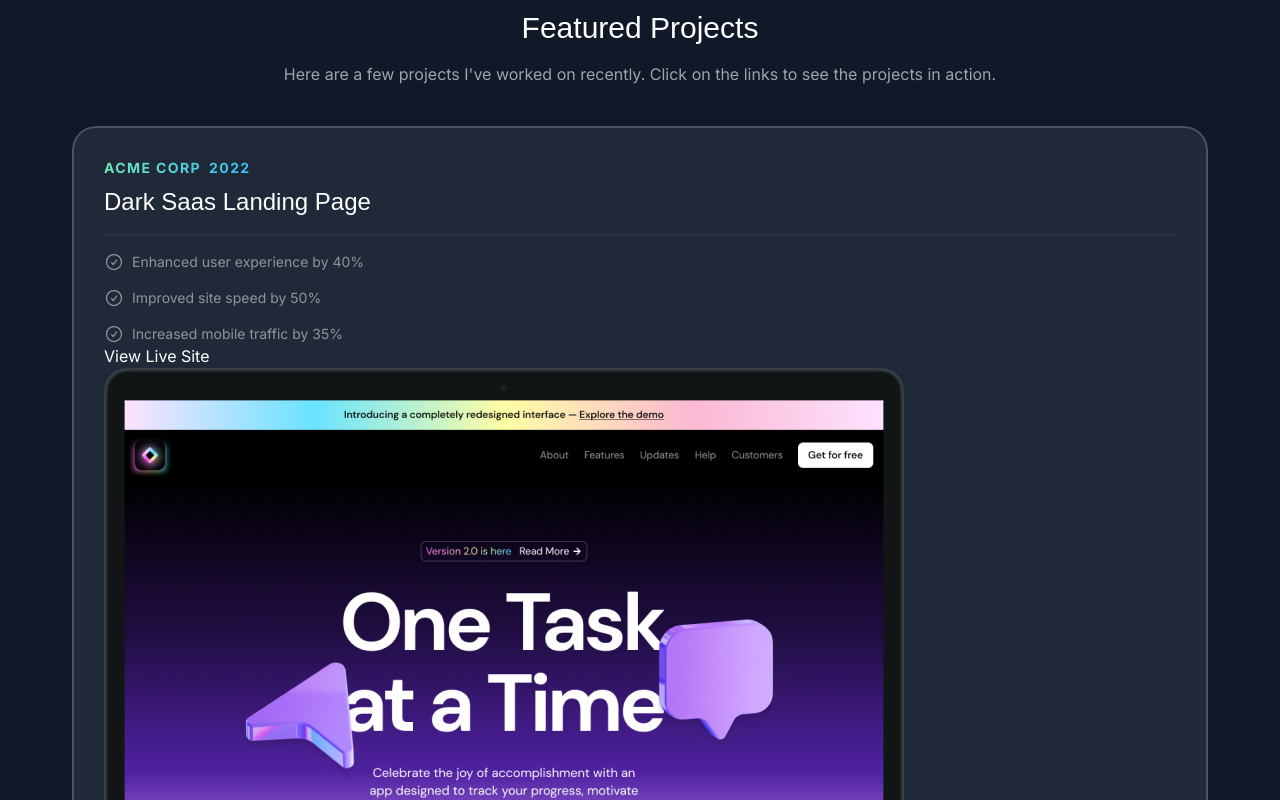
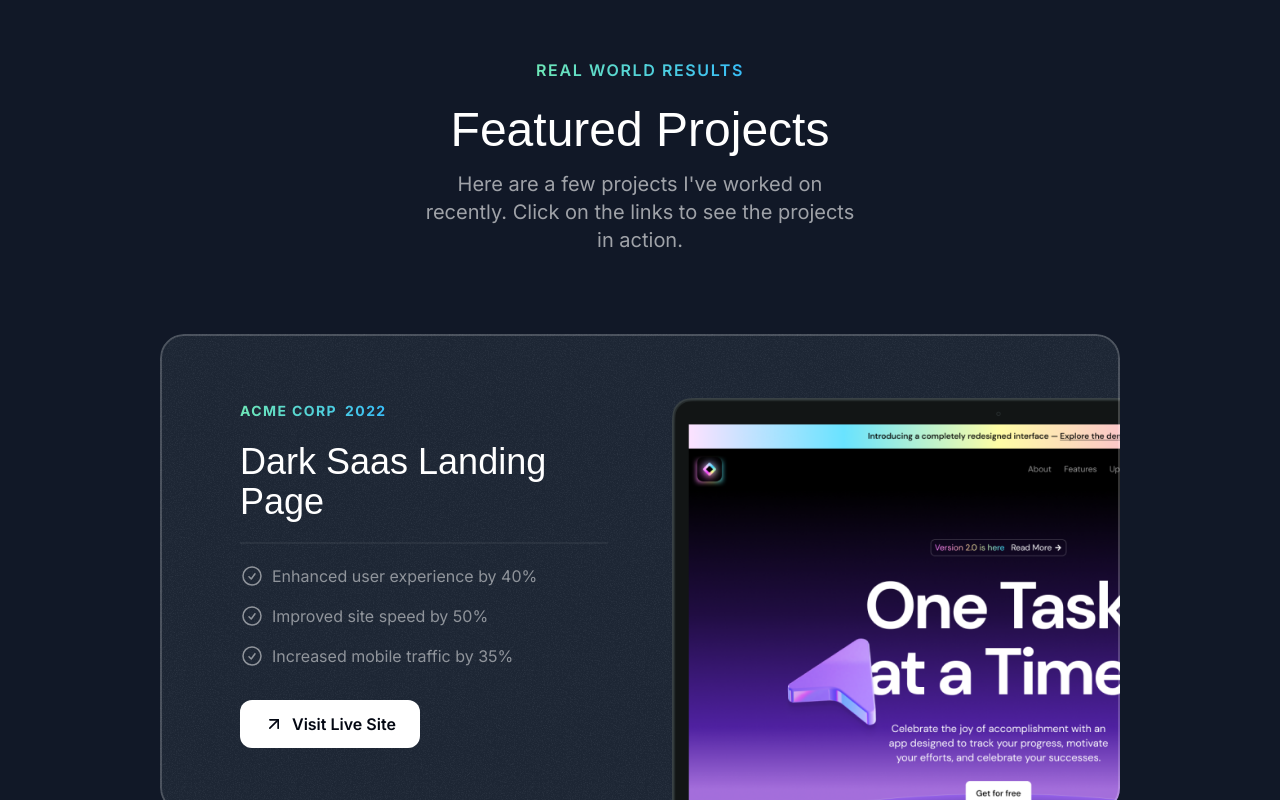
Before and after one commit to tanvir-rifat007/portfolio-v2, a Next.js app: page / in a window 1280 px wide. Shown: the part 960-1760 px from the top of the page. Built offline with nearby package versions, Linux system fonts and the light colour scheme; a web font is replaced by a local one.

Commit message:
Chore: adding project and tape section

```diff
--- a/src/app/globals.css
+++ b/src/app/globals.css
@@ -10,14 +10,17 @@
 }
 
 .dark {
-  --color-primary: #ff5722;
+  --color-primary: #f5fad1;
   --color-background: #1a1a1a;
-  --color-text: #dea;
+  --color-text: #ddeeaa;
 }
 
 /* Ensure Tailwind applies the theme variables */
 .bg-background {
   background-color: var(--color-background);
+}
+.bg-primary {
+  background-color: var(--color-text);
 }
 
 .text-text {
@@ -25,7 +28,7 @@
 }
 
 body * {
-  @apply transition-all duration-200;
+  @apply transition-all duration-100;
 }
 
 @layer base {
@@ -36,3 +39,9 @@
     @apply absolute inset-0 border-2 top-1/2 left-1/2 -translate-x-1/2 -translate-y-1/2 rounded-full border-emerald-300/5 shadow-[0_0_80px_inset] shadow-emerald-300/5;
   }
 }
+
+@layer utilities {
+  .container {
+    @apply lg:max-w-5xl;
+  }
+}
--- a/src/app/page.tsx
+++ b/src/app/page.tsx
@@ -2,6 +2,7 @@
 import { Header } from "@/sections/Header";
 import { HeroSection } from "@/sections/Hero";
 import { ProjectsSection } from "@/sections/Projects";
+import { TapeSection } from "@/sections/Tape";
 
 export default function Home() {
   return (
@@ -9,6 +10,7 @@
       <Header />
       <HeroSection />
       <ProjectsSection />
+      <TapeSection />
     </>
   );
 }
--- a/src/sections/Hero.tsx
+++ b/src/sections/Hero.tsx
@@ -1,4 +1,4 @@
-import memojiImage from "@/assets/images/memoji-computer.png";
+import rifat from "@/assets/images/rifat.jpg";
 import Image from "next/image";
 import ArrowDown from "@/assets/icons/arrow-down.svg";
 import grainImage from "@/assets/images/grain.jpg";
@@ -6,7 +6,6 @@
 import SparkeIcon from "@/assets/icons/sparkle.svg";
 
 import HeroOrbit from "@/components/HeroOrbit";
-import ThemeSwitcher from "@/components/ThemeSwitcher";
 
 export const HeroSection = () => {
   return (
@@ -27,42 +26,42 @@
           <div className="size-[1220px] hero-ring"></div>
 
           <HeroOrbit size={800} rotation={-72}>
-            <StarIcon className="size-28 text-emerald-300" />
+            <StarIcon className="size-28 text-emerald-300 dark:text-[#dea]" />
           </HeroOrbit>
           <HeroOrbit size={550} rotation={20}>
-            <StarIcon className="size-12 text-emerald-300" />
+            <StarIcon className="size-12 text-emerald-300 dark:text-[#dea]" />
           </HeroOrbit>
 
           <HeroOrbit size={590} rotation={98}>
-            <StarIcon className="size-8 text-emerald-300" />
+            <StarIcon className="size-8 text-emerald-300 dark:text-[#dea]" />
           </HeroOrbit>
 
           <HeroOrbit size={430} rotation={-14}>
-            <SparkeIcon className="size-8 text-emerald-300/20" />
+            <SparkeIcon className="size-8 text-emerald-300/20 dark:text-[#dea]" />
           </HeroOrbit>
 
           <HeroOrbit size={440} rotation={79}>
-            <SparkeIcon className="size-5 text-emerald-300/20" />
+            <SparkeIcon className="size-5 text-emerald-300/20 dark:text-[#dea]" />
           </HeroOrbit>
 
           <HeroOrbit size={530} rotation={178}>
-            <SparkeIcon className="size-5 text-emerald-300/20" />
+            <SparkeIcon className="size-5 text-emerald-300/20 dark:text-[#dea]" />
           </HeroOrbit>
 
           <HeroOrbit size={710} rotation={144}>
-            <SparkeIcon className="size-14 text-emerald-300/20" />
+            <SparkeIcon className="size-14 text-emerald-300/20 dark:text-[#dea]" />
           </HeroOrbit>
 
           <HeroOrbit size={720} rotation={85}>
-            <div className="size-3 rounded-full bg-emerald-300/20"></div>
+            <div className="size-3 rounded-full bg-emerald-300/20 dark:text-[#dea]"></div>
           </HeroOrbit>
 
           <HeroOrbit size={520} rotation={-41}>
-            <div className="size-2 rounded-full bg-emerald-300/20"></div>
+            <div className="size-2 rounded-full bg-emerald-300/20 dark:text-[#dea]"></div>
           </HeroOrbit>
 
           <HeroOrbit size={650} rotation={-5}>
-            <div className="size-2 rounded-full bg-emerald-300/20"></div>
+            <div className="size-2 rounded-full bg-emerald-300/20 dark:text-[#dea]"></div>
           </HeroOrbit>
         </div>
 
@@ -77,10 +76,10 @@
         <div className="container">
           <div className="flex flex-col items-center">
             <Image
-              src={memojiImage}
+              src={rifat}
               alt="Person peeking from behind laptop"
               tabIndex={0}
-              className="size-[100px]"
+              className="size-[100px] rounded-full border border-gray-800 bg-transparent"
             />
             <div className="bg-gray-950 border border-gray-800 px-4 py-1.5 inline-flex items-center gap-4 rounded-lg">
               <div className="bg-green-500 size-2.5 rounded-full"></div>
@@ -100,11 +99,11 @@
           </div>
 
           <div className="flex flex-col md:flex-row justify-center items-center mt-8 gap-4">
-            <button className="inline-flex items-center gap-2 border border-white/15 px-6 h-12 rounded-xl">
+            <button className="inline-flex items-center gap-2 border border-white/15 px-6 h-12 rounded-xl  z-10">
               <span className="font-semibold">Explore my work</span>
               <ArrowDown className="size-4" />
             </button>
-            <button className="inline-flex items-center gap-2 border border-white bg-white text-gray-900 h-12 px-6 rounded-xl">
+            <button className="inline-flex items-center gap-2 border border-white bg-white text-gray-900 h-12 px-6 rounded-xl z-10">
               <span>👋🏼</span>
               <span className="font-semibold">Let's Connect</span>
             </button>
--- a/src/sections/Projects.tsx
+++ b/src/sections/Projects.tsx
@@ -4,6 +4,8 @@
 import Image from "next/image";
 
 import CheckCircleIcon from "@/assets/icons/check-circle.svg";
+import ArrowUpRightIcon from "@/assets/icons/arrow-up-right.svg";
+import grainImage from "@/assets/images/grain.jpg";
 
 const portfolioProjects = [
   {
@@ -46,7 +48,7 @@
 
 export const ProjectsSection = () => {
   return (
-    <div>
+    <section className="pb-16 lg:py-24">
       <div className="container">
         <div className="flex justify-center">
           <p className="uppercase font-semibold tracking-widest bg-gradient-to-r from-emerald-300 to-sky-400 text-transparent bg-clip-text">
@@ -54,49 +56,72 @@
           </p>
         </div>
 
-        <h2 className="font-serif text-3xl text-center mt-6">
+        <h2 className="font-serif text-3xl text-center mt-6 md:text-5xl">
           Featured Projects
         </h2>
 
-        <p className="text-center text-white/60 mt-4">
+        <p className="text-center text-white/60 mt-4 md:text-lg lg:text-xl max-w-md mx-auto">
           Here are a few projects I've worked on recently. Click on the links to
           see the projects in action.
         </p>
-        <div className="flex flex-col mt-10">
+        <div className="flex flex-col gap-20 mt-10 md:mt-20">
           {portfolioProjects.map((project) => {
             return (
               <div
                 key={project.title}
-                className="bg-gray-800 rounded-3xl relative after:content-[''] after:absolute after:inset-0  z-0 after:z-10 overflow-hidden after:outline after:outline-2 after:-outline-offset-2 after:rounded-3xl after:outline-white/20 p-8"
+                className="bg-gray-800 dark:bg-[#242424] rounded-3xl relative after:content-[''] after:absolute after:inset-0  z-0 after:z-10 overflow-hidden after:outline after:outline-2 after:-outline-offset-2 after:rounded-3xl after:outline-white/20 px-8 pt-8 after:pointer-events-none md:pt-12 md:px-10
+                 lg:pt-16 lg:px-20
+                "
               >
-                <div className="flex">
+                <div
+                  className="inset-0 absolute -z-10 opacity-5"
+                  style={{
+                    backgroundImage: `url(${grainImage.src})`,
+                  }}
+                ></div>
+
+                <div className="lg:grid lg:grid-cols-2 lg:gap-16">
+                  <div className="lg:pb-16">
                     <div className="bg-gradient-to-r from-emerald-300 to-sky-400 inline-flex gap-2 font-bold uppercase tracking-widest text-sm text-transparent bg-clip-text">
                       <span>{project.company}</span>
                       <span>{project.year}</span>
                     </div>
-                </div>
-                <h3 className="font-serif text-2xl mt-2">{project.title}</h3>
-                <hr className="border-t-2 border-white/5 mt-4" />
-                <ul className="flex flex-col gap-4 mt-4">
+                    <h3 className="font-serif text-2xl mt-2 md:text-4xl md:mt-5">
+                      {project.title}
+                    </h3>
+                    <hr className="border-t-2 border-white/5 mt-4 md:mt-5" />
+                    <ul className="flex flex-col gap-4 mt-4 md:mt-5">
                       {project.results.map((result) => (
                         <li
                           key={result.title}
-                      className="flex gap-2 items-center text-sm text-white/50"
+                          className="flex gap-2 items-center text-sm text-white/50 dark:text-[#e0e0e0] md:text-base"
                         >
-                      <CheckCircleIcon className="size-5" />
+                          <CheckCircleIcon className="size-5 md:size-6" />
                           <span>{result.title}</span>
                         </li>
                       ))}
                     </ul>
                     <a href={project.link}>
-                  <button>View Live Site</button>
+                      <button className="cursor-pointer h-12 w-full rounded-xl font-semibold inline-flex items-center justify-center gap-2 bg-white text-gray-950 mt-8 dark:bg-[#333333] dark:text-[#e0e0e0] md:w-auto px-6">
+                        <ArrowUpRightIcon className="size-5" />
+                        <span> Visit Live Site</span>
+                      </button>
                     </a>
-                <Image src={project.image} alt={project.title} />
+                  </div>
+
+                  <div className="relative">
+                    <Image
+                      src={project.image}
+                      alt={project.title}
+                      className="mt-8 -mb-4 md:-mb-0 lg:mt-0 lg:absolute lg:h-full lg:w-auto lg:max-w-none"
+                    />
+                  </div>
+                </div>
               </div>
             );
           })}
         </div>
       </div>
-    </div>
+    </section>
   );
 };
--- a/src/sections/Tape.tsx
+++ b/src/sections/Tape.tsx
@@ -1,3 +1,38 @@
+import StarIcon from "@/assets/icons/star.svg";
+
+const words = [
+  "Performant",
+  "Accessible",
+  "Secure",
+  "Interactive",
+  "Scalable",
+  "User Friendly",
+  "Responsive",
+  "Maintainable",
+  "Search Optimized",
+  "Usable",
+  "Reliable",
+];
+
 export const TapeSection = () => {
-  return <div>Tape Section</div>;
+  return (
+    <div className="py-16 lg:py-24 overflow-x-clip">
+      <div className="bg-gradient-to-r from-emerald-300 to-sky-400  -rotate-3 -mx-1">
+        <div className="flex  [mask-image:linear-gradient(to_right,transparent,black_10%,black_90%,transparent)]">
+          <div className="flex flex-none gap-4 py-3">
+            {words.map((word) => {
+              return (
+                <div key={word} className="inline-flex gap-4 items-center">
+                  <span className="text-gray-900 uppercase font-extrabold text-sm">
+                    {word}
+                  </span>
+                  <StarIcon className="size-6 text-gray-900 -rotate-12" />
+                </div>
+              );
+            })}
+          </div>
+        </div>
+      </div>
+    </div>
+  );
 };
--- a/tailwind.config.ts
+++ b/tailwind.config.ts
@@ -7,6 +7,9 @@
     "./src/components/**/*.{js,ts,jsx,tsx,mdx}",
     "./src/app/**/*.{js,ts,jsx,tsx,mdx}",
   ],
+
+  darkMode: "class",
+
   theme: {
     screens: {
       sm: "375px",
```
Also changed, not shown: src/assets/images/rifat.jpg (added), src/assets/images/rifat.png (added). Lines whose indentation alone changed are shown as unchanged.
